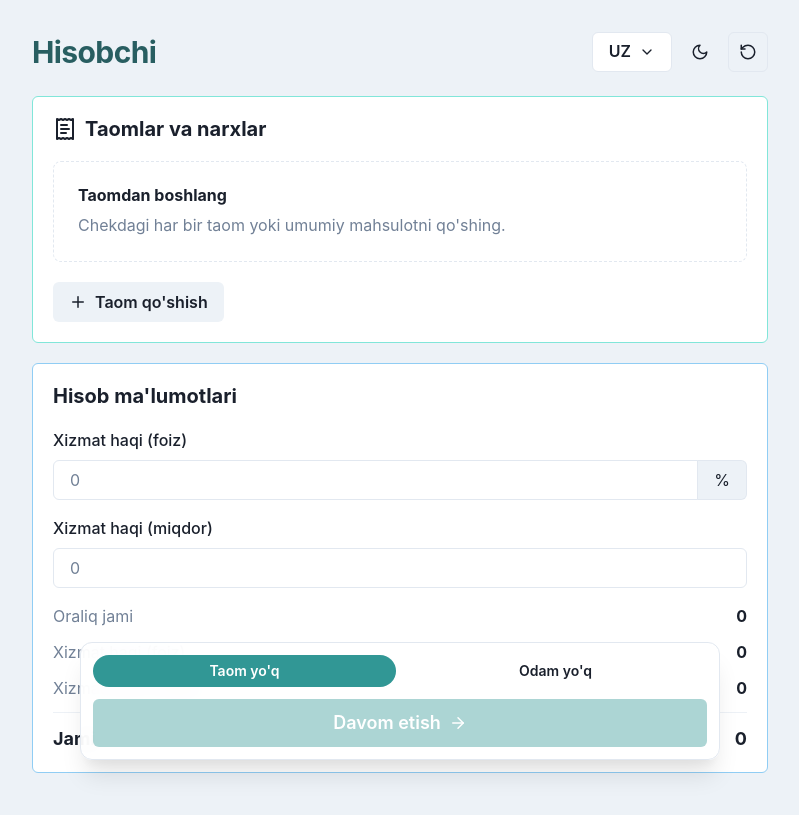
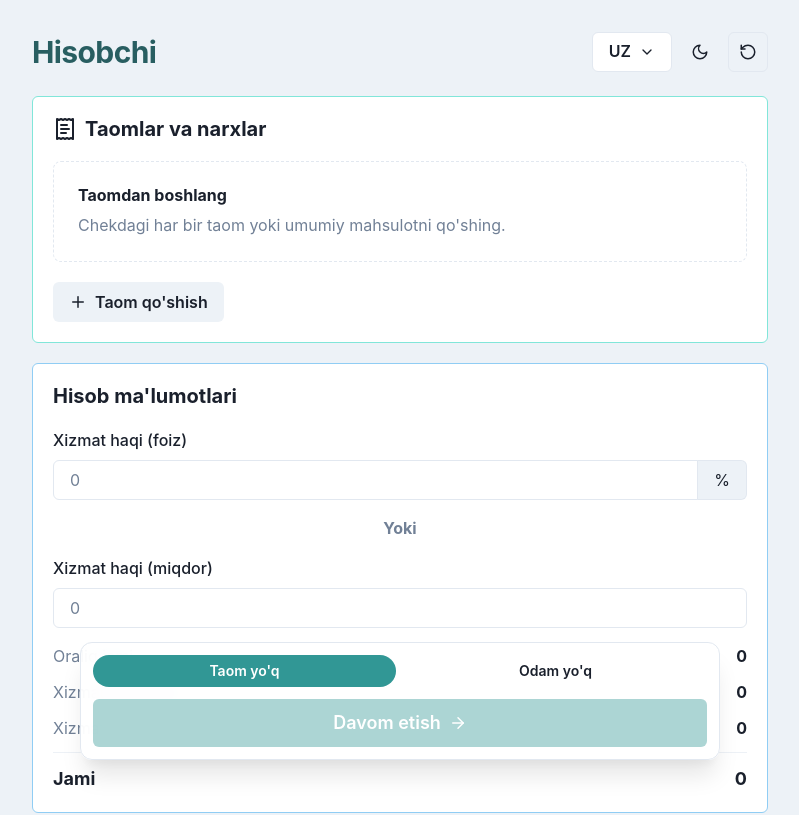
Before and after one commit to arslanovngc/hisobchi, a React (Vite) app: page / in a window 1280 px wide. Shown: the top 815 px of the page, without its empty margins (240-1039 px from the left). Built offline with nearby package versions, Linux system fonts and the light colour scheme.

Commit message:
feat: add localized "Or" separator between tax and service fee fields in MealStep

```diff
--- a/public/translations/en.json
+++ b/public/translations/en.json
@@ -28,6 +28,7 @@
   "No meals": "No meals",
   "No people": "No people",
   "Nothing to assign yet": "Nothing to assign yet",
+  "Or": "Or",
   "People": "People",
   "Person": "Person",
   "Price": "Price",
--- a/public/translations/ru.json
+++ b/public/translations/ru.json
@@ -28,6 +28,7 @@
   "No meals": "Нет блюд",
   "No people": "Нет людей",
   "Nothing to assign yet": "Пока нечего распределять",
+  "Or": "Или",
   "People": "Люди",
   "Person": "Человек",
   "Price": "Цена",
--- a/public/translations/uz.json
+++ b/public/translations/uz.json
@@ -28,6 +28,7 @@
   "No meals": "Taom yo'q",
   "No people": "Odam yo'q",
   "Nothing to assign yet": "Hali taqsimlanadigan narsa yo'q",
+  "Or": "Yoki",
   "People": "Odamlar",
   "Person": "Odam",
   "Price": "Narx",
--- a/src/features/meals/MealStep.tsx
+++ b/src/features/meals/MealStep.tsx
@@ -1,4 +1,4 @@
-import { Button, Card, CardBody, Flex, FormControl, FormLabel, HStack, Heading, Input, Stack } from '@chakra-ui/react';
+import { Button, Card, CardBody, Flex, FormControl, FormLabel, HStack, Heading, Input, Stack, Text } from '@chakra-ui/react';
 import { Plus, ReceiptText } from 'lucide-react';
 import { useTranslation } from 'react-i18next';
 import { AmountField } from '../../components/AmountField';
@@ -90,6 +90,9 @@ export default function MealStep(props: MealStepProps) {
           </Heading>
           <Stack spacing={4}>
             <PercentField label={t('Service fee (percentage)')} value={props.taxPercent} onChange={props.onTaxChange} />
+            <Text color='gray.500' fontWeight='bold' textAlign='center'>
+              {t('Or')}
+            </Text>
             <AmountField label={t('Service fee (amount)')} value={props.serviceFee} onChange={props.onServiceChange} />
             <BillTotals
               subtotal={props.subtotal}
```
